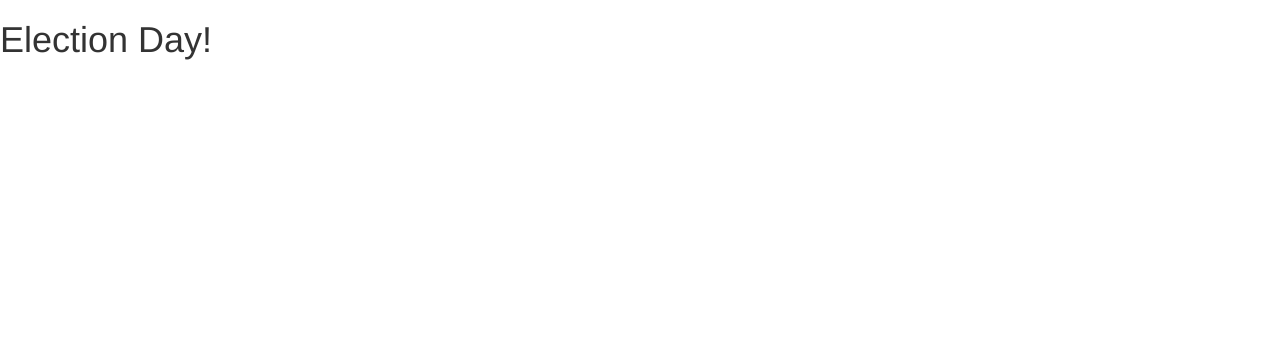
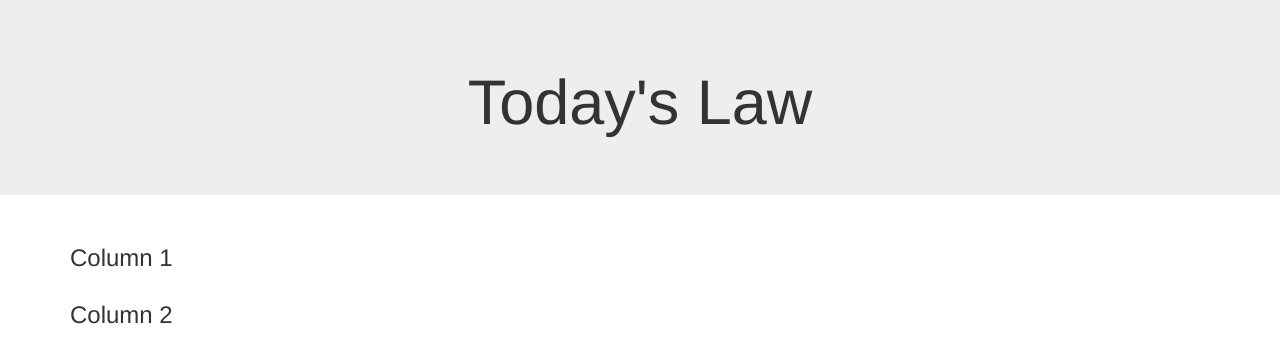
Before and after one commit to jaythaceo/jaythaceo.github.io, a plain HTML site: page index.html in a window 1280 px wide. Drawn offline with nearby package versions, Linux system fonts and the light colour scheme.

Commit message:
[chore] Added css and python folders & file

```diff
--- a/index.html
+++ b/index.html
@@ -5,7 +5,6 @@
     <meta http-equiv="X-UA-Compatible" content="IE=edge">
     <meta name="viewport" content="width=device-width, initial-scale=1">
     <!-- The above 3 meta tags *must* come first in the head; any other head content must come *after* these tags -->
-    <title>Election day</title>
 
         <!-- Bootstrap -->
         <!-- Latest compiled and minified CSS -->
@@ -22,8 +21,21 @@
     <![endif]-->
   </head>
   <body>
-    <h1>Election Day!</h1>
-
+  <div class="jumbotron text-center">
+    <h1>Today's Law</h1>
+  </div>
+  <div class="container">
+    <div class="row">
+      <div class="col-sm-4">
+        <h3>Column 1</h3>
+      </div>
+    </div>
+    <div class="row">
+      <div class="col-sm-4">
+        <h3>Column 2</h3>
+      </div>
+    </div>
+  </div>
 
 
 
```
Also changed, not shown: css/main.css (added), 1 other file.
